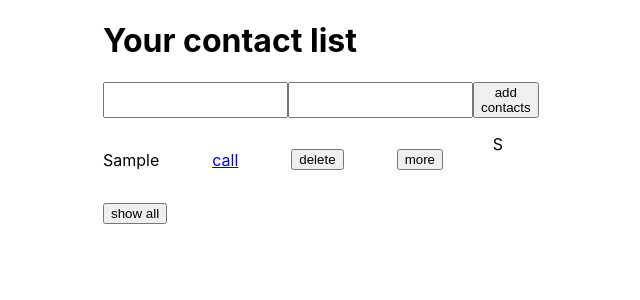
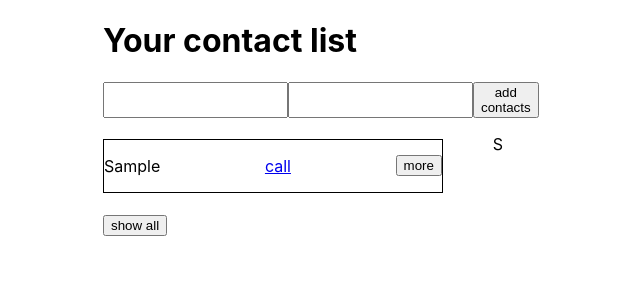
Before and after one commit to Yevjenii-Lim/contactList, a React (Create React App) app: page / in a window 1280 px wide. Both pictures are taken after typing "Sample", "5" into the empty fields and a click on the button "add contacts". Shown: the top 300 px of the page, without its empty margins (337-977 px from the left). Built offline with nearby package versions, Linux system fonts and the light colour scheme; no server answers.

Commit message:
working progress

```diff
--- a/src/components/Contact.jsx
+++ b/src/components/Contact.jsx
@@ -10,16 +10,16 @@ const ContactItem = (props) => {
 
   let [address, setAddress] = useState({});
   let [hideMode, setHide] = useState({
-      hide: true
-  })
+    hide: true,
+  });
   let getAddress = () => {
     axios
       .get("https://jsonplaceholder.typicode.com/users/" + props.id)
       .then((response) => {
-        setAddress({...response.data.address})
+        setAddress({ ...response.data.address });
         setHide({
-            hide: !hideMode.hide
-        })
+          hide: !hideMode.hide,
+        });
       });
 
     //   console.log(address)
@@ -33,14 +33,21 @@ const ContactItem = (props) => {
         <p>
           <a href={`tel:+${props.number}`}>call</a>
         </p>
-      <button onClick={() => props.removeContact(props.id)}>delete</button>
         <button onClick={getAddress}>more</button>
       </li>
-    <div className={hideMode.hide ? s.hide : null}>
-        <span>City:</span> <p>{!address.city ? null : address.city}</p>
-        <p>{!address.street ? null : address.street}</p>
+      <div className={hideMode.hide ? s.small : s.big + " " + s.more}>
+        <span>City:</span> <span>{!address.city ? null : address.city}</span>
+        <p>
+          <span>Street:</span>{" "}
+          <span>{!address.street ? null : address.street}</span>
+        </p>
+        <button
+          className={s.btnDelete + " " + (hideMode.hide ? s.hide : null)}
+          onClick={() => props.removeContact(props.id, props.name)}
+        >
+          delete
+        </button>
       </div>
-
     </>
   );
 };
--- a/src/components/ContactList.jsx
+++ b/src/components/ContactList.jsx
@@ -74,8 +74,8 @@ const ContactList = () => {
     setContact([...contacts]);
   }, [contacts.length]);
 
-  let removeContact = (id) => {
-    let agree = window.confirm("sure delete contact?");
+  let removeContact = (id, name) => {
+    let agree = window.confirm("sure delete " + name + " contact?");
     if (agree) {
       let item = contacts.findIndex((i) => i.id === id);
       contacts.splice(item, 1);
--- a/src/components/list.module.css
+++ b/src/components/list.module.css
@@ -21,10 +21,37 @@
     margin: 0 auto;
 
 }
+.itemWraper {
+    display: flex;
+    flex-direction: row;
+}
 
 
 .listItem {
     display: flex;
     justify-content: space-between;
     align-items: center;
+    position: relative;
+    border: 1px solid black;
+    margin: 5px 0;
 }
+.more {
+    position: relative;
+    transition: 0.5s;
+    overflow: hidden;
+}
+.btnDelete {
+    position: absolute;
+    top: 5px;
+    right: 0;
+}
+
+.small {
+    height: 0;
+    transition: 0.5s;
+    overflow: hidden;
+}
+.big {
+    height: 65px;
+
+}
```
Lines whose indentation alone changed are shown as unchanged.
